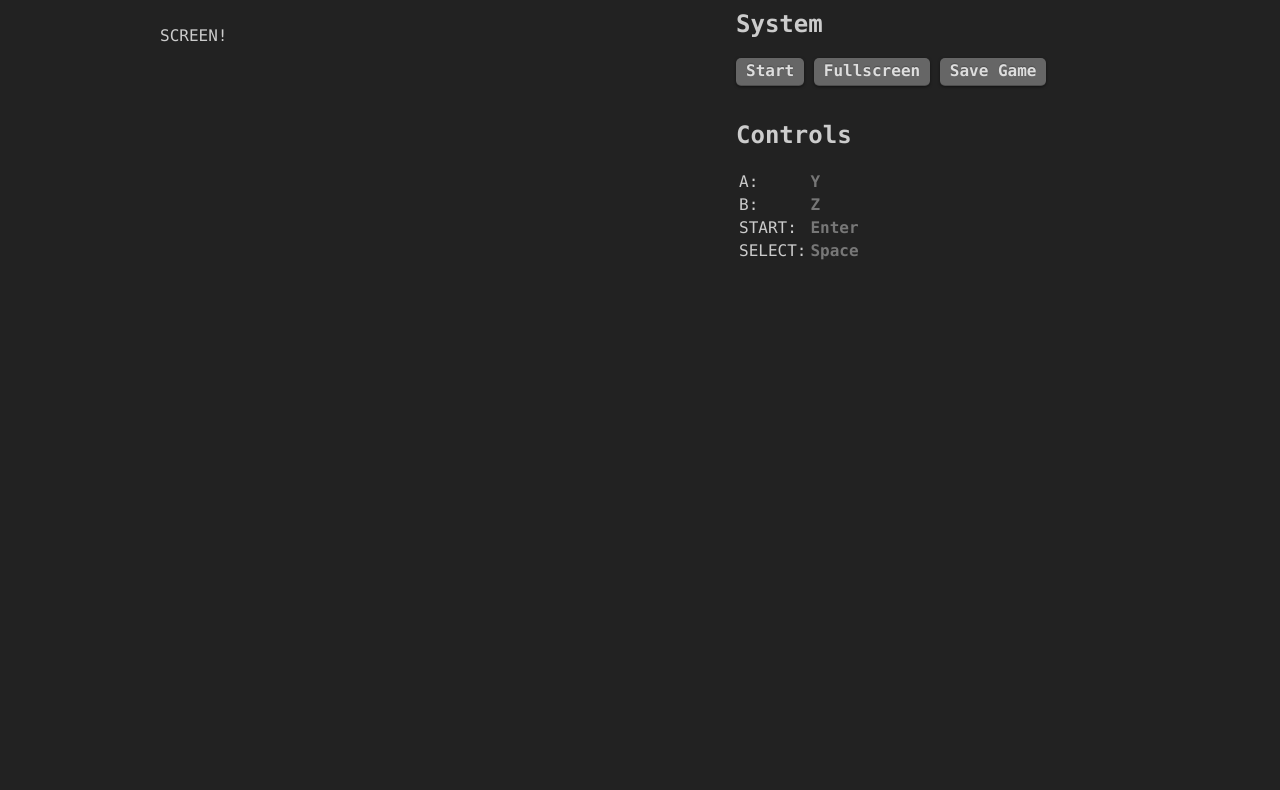
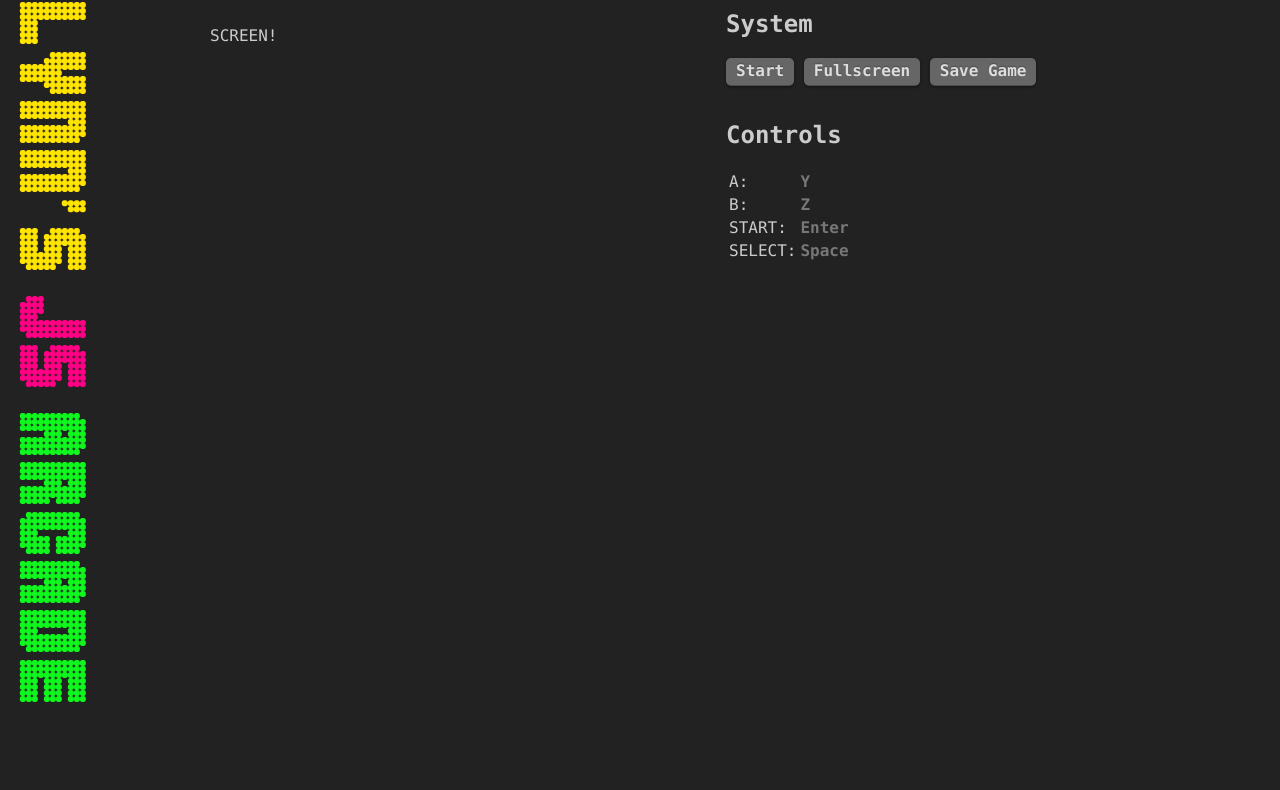
Before and after one commit to janmonschke/Flynn-s, a plain HTML site: page game.html in a window 1280 px wide. Shown: the part 69-859 px from the top of the page. Drawn offline with Linux system fonts and the light colour scheme.

Commit message:
add background-image

```diff
--- a/style.css
+++ b/style.css
@@ -1,8 +1,11 @@
 body{
   background-color: #222;
+  background-image: url(flynns_js_arcade.png);
+  background-repeat: no-repeat;
+  background-position: 10px 10px;
   color: #ccc;
   font-family: Menlo, Monaco, monospace;
-  width: 960px;
+  width: 860px;
   margin: 0 auto;
   padding-top: 20px;
 }
```
